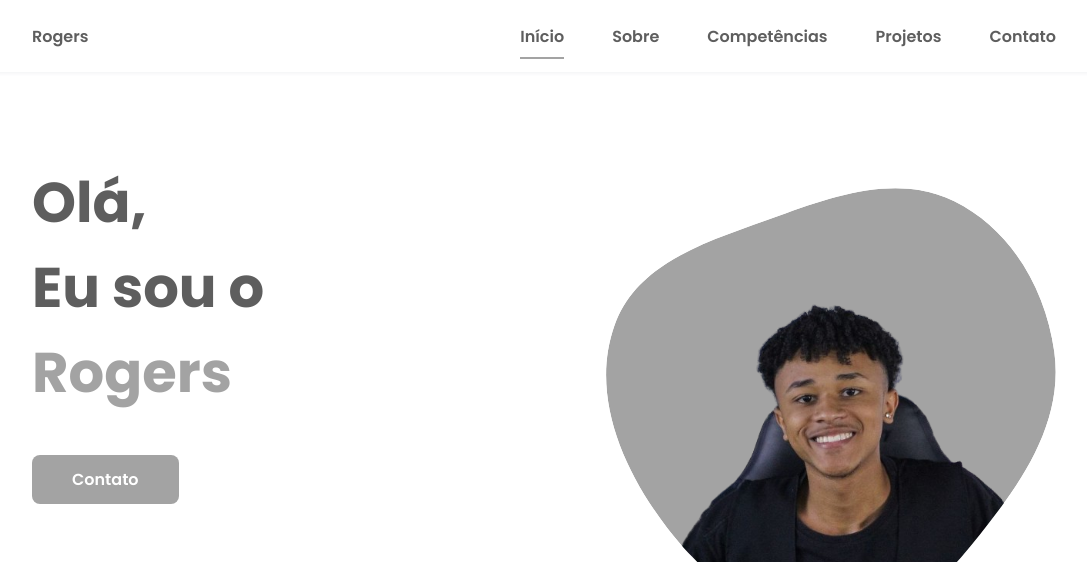
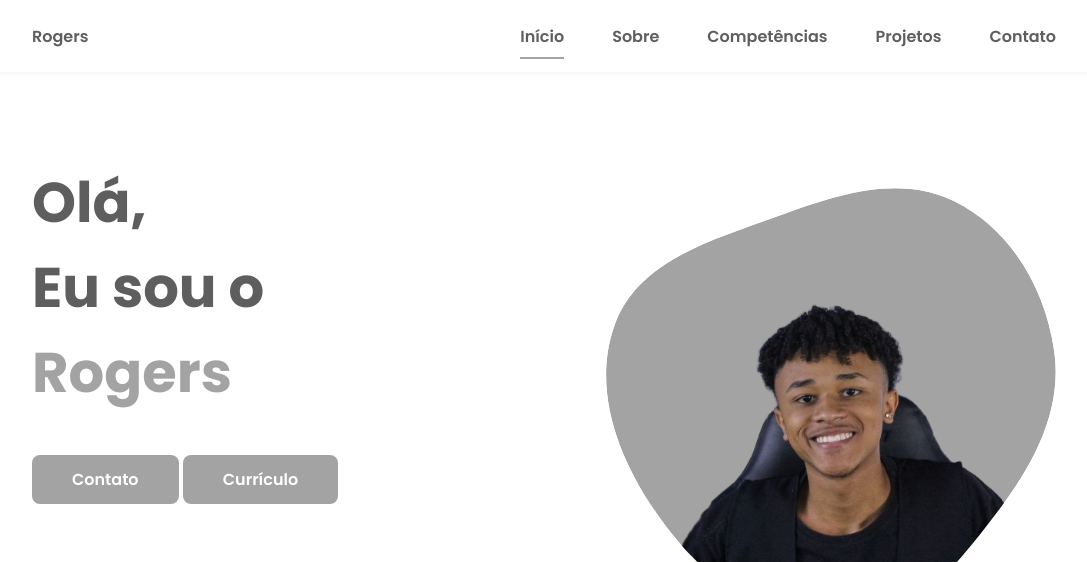
Before and after one commit to Rogers04/Portfolio-Data, a plain HTML site: page index.html in a window 1280 px wide. Shown: the top 562 px of the page, without its empty margins (96-1183 px from the left). Drawn offline with nearby package versions, Linux system fonts and the light colour scheme.

Commit message:
atualization 1.2

```diff
--- a/index.html
+++ b/index.html
@@ -44,6 +44,7 @@
             <div class="home__data">
                 <h1 class="home__title">Olá, <br>Eu sou o <span class="home__title-color"><br>Rogers</span></h1>
                 <a href="mailto:rogers.lucasdmcn@gmail.com" class="button">Contato</a>
+                <a href="Currículo.pdf" download="" class="button">Currículo</a>
             </div>
 
             <div class="home__social">
```
Also changed, not shown: 1 other file.
